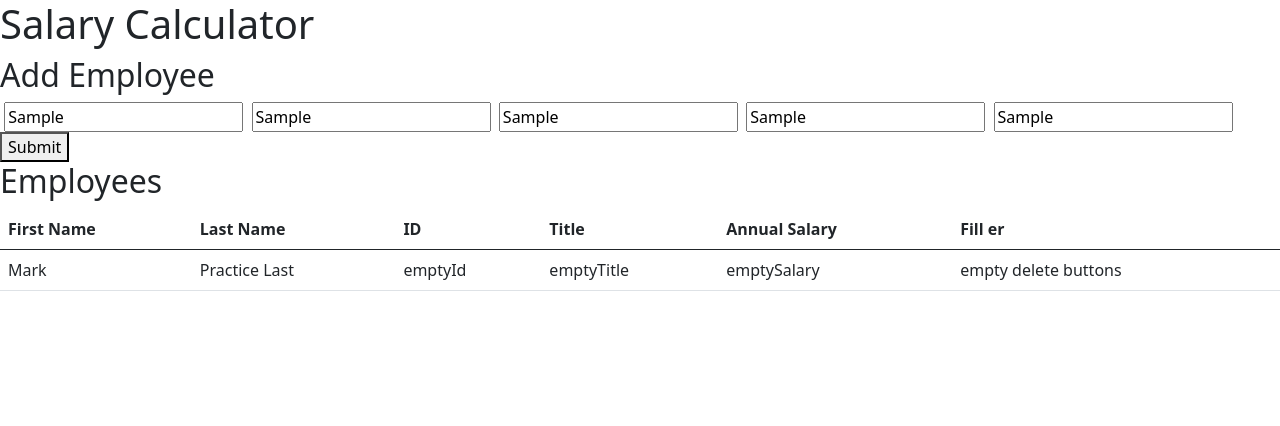
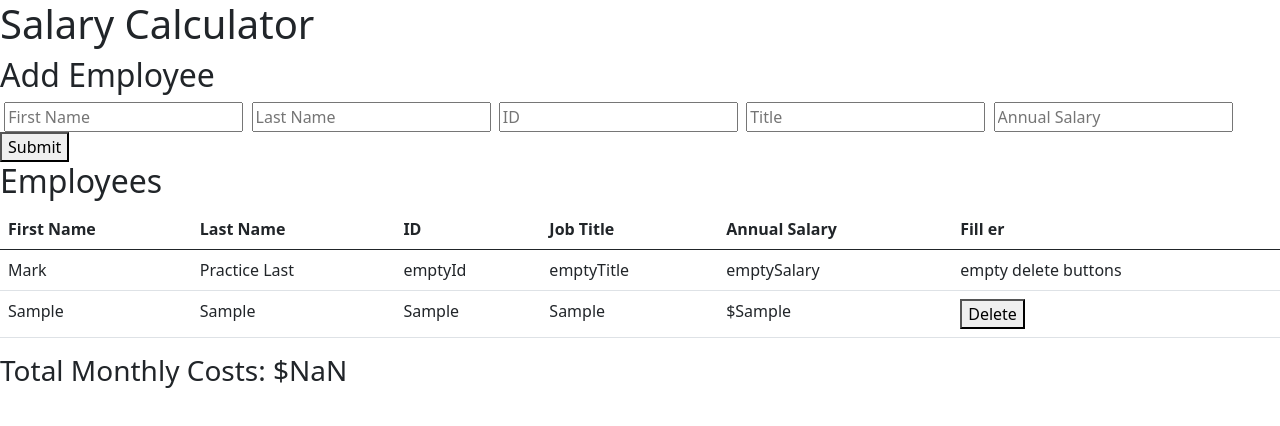
Before and after one commit to finstero/jquery-salary-calculator, a plain HTML site: page index.html in a window 1280 px wide. Both pictures are taken after typing "Sample", "Sample", "Sample", "Sample", "Sample" into the empty fields and a click on the button "Submit". Drawn offline with Linux system fonts and the light colour scheme.

Commit message:
base function mostly working with no styling

```diff
--- a/client.js
+++ b/client.js
@@ -2,12 +2,60 @@ console.log('hello jS!')
 
 $(document).ready(readyNow);
 
-function readyNow(){
+function readyNow() {
     console.log('hello jQ!');
     $('#submitButton').on('click', handleSubmit);
+    $('#tableBody').on('click', '.deleteButton', handleDelete);
 }
 
-function handleSubmit(){
-    let firstName = $('#firstNameIn').val();
+let employees = [];
+
+function handleSubmit() {
+    //collect all input values and put them into person object
+    const person = {
+        firstName: $('#firstNameIn').val(),
+        lastName: $('#lastNameIn').val(),
+        id: $('#idIn').val(),
+        title: $('#titleIn').val(),
+        salary: $('#salaryIn').val(),
+    }
+    //add single employee/person to array of all employees
+    employees.push(person);
+    calculateCost();
+
+    $('#tableBody').append(`
+        <tr class="personInput">
+            <td scope="row">${person.firstName}</td>
+            <td>${person.lastName}</td>
+            <td>${person.id}</td>
+            <td>${person.title}</td>
+            <td>$${person.salary}</td>
+            <td>
+                <button class="deleteButton">Delete</button>
+            </td>
+        </tr>`)
+
+    //clear inputs
+    $('#firstNameIn').val('');
+    $('#lastNameIn').val('');
+    $('#idIn').val('');
+    $('#titleIn').val('');
+    $('#salaryIn').val('');
+}
+
+function calculateCost(){
+    let yearlyCost = 0;
+    for (person of employees){
+        yearlyCost += Number(person.salary);
+    }
+    let monthlyCost = yearlyCost/12;
+    $('#monthlyCost').text(`$${monthlyCost}`);
+    if (monthlyCost >= 20000){
+        $('#toChange').addClass('redBackground');
+    }
+}
+
+function handleDelete(){
+    $(this).closest('.personInput').remove();
 
 }
--- a/index.html
+++ b/index.html
@@ -20,19 +20,19 @@
         <section>
             <h2>Add Employee</h2>
             <label for="firstNameIn"></label>
-            <input id="firstNameIn" type="text" placeholder="First Name">
+            <input id="firstNameIn" class="input" type="text" placeholder="First Name">
 
             <label for="lastNameIn"></label>
-            <input id="lastNameIn" type="text" placeholder="Last Name">
+            <input id="lastNameIn" class="input" type="text" placeholder="Last Name">
 
             <label for="idIn"></label>
-            <input id="idIn" type="text" placeholder="ID">
+            <input id="idIn" class="input" type="text" placeholder="ID">
 
             <label for="titleIn"></label>
-            <input id="titleIn" type="text" placeholder="Title">
+            <input id="titleIn" class="input" type="text" placeholder="Title">
 
             <label for="salaryIn"></label>
-            <input id="salaryIn" type="text" placeholder="Annual Salary">
+            <input id="salaryIn" class="input" type="text" placeholder="Annual Salary">
 
             <button id="submitButton">Submit</button>
         </section>
@@ -43,12 +43,12 @@
                     <th scope="col">First Name</th>
                     <th scope="col">Last Name</th>
                     <th scope="col">ID</th>
-                    <th scope="col">Title</th>
+                    <th scope="col">Job Title</th>
                     <th scope="col">Annual Salary</th>
                     <th scope="col">Fill er</th>
                 </tr>
             </thead>
-            <tbody>
+            <tbody id="tableBody">
                 <tr>
                     <td scope="row">Mark</td>
                     <td>Practice Last</td>
@@ -57,17 +57,9 @@
                     <td>emptySalary</td>
                     <td>empty delete buttons</td>
                 </tr>
-
-
-
             </tbody>
-
-
-
-
         </table>
-
-
+        <h3 id="toChange">Total Monthly Costs: <span id="monthlyCost"></span></h3>
     </div>
 </body>
 
--- a/style.css
+++ b/style.css
@@ -0,0 +1,4 @@
+
+.redBackground{
+    background-color: red;
+}
```
